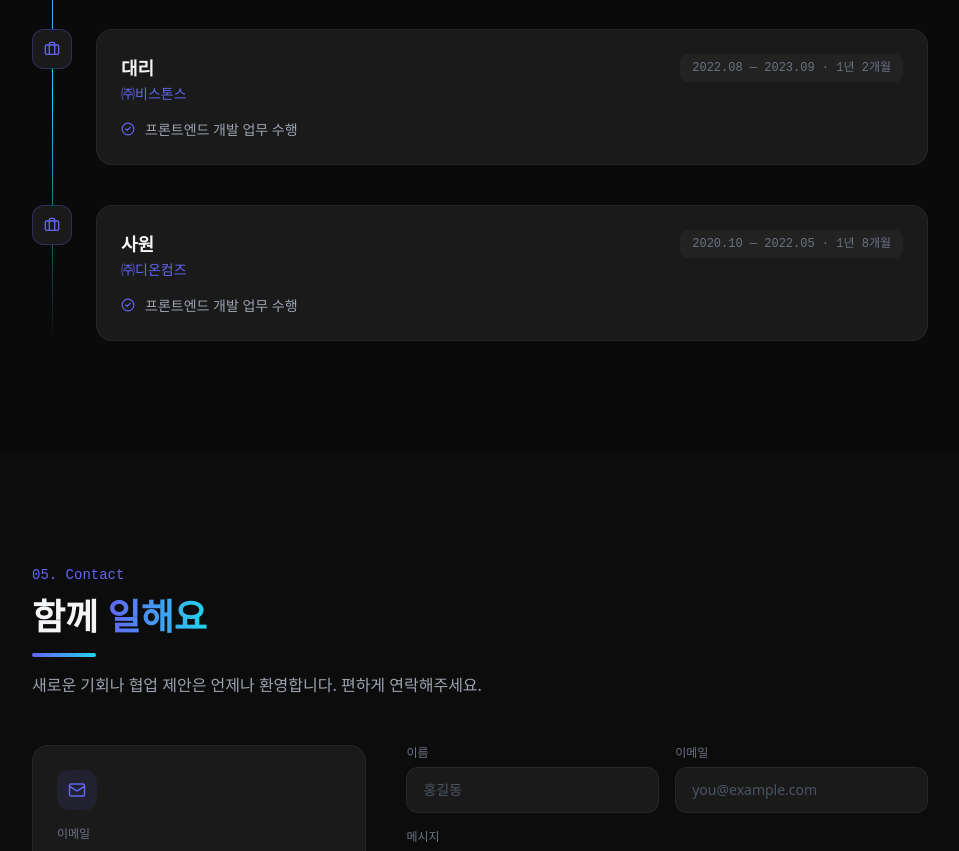
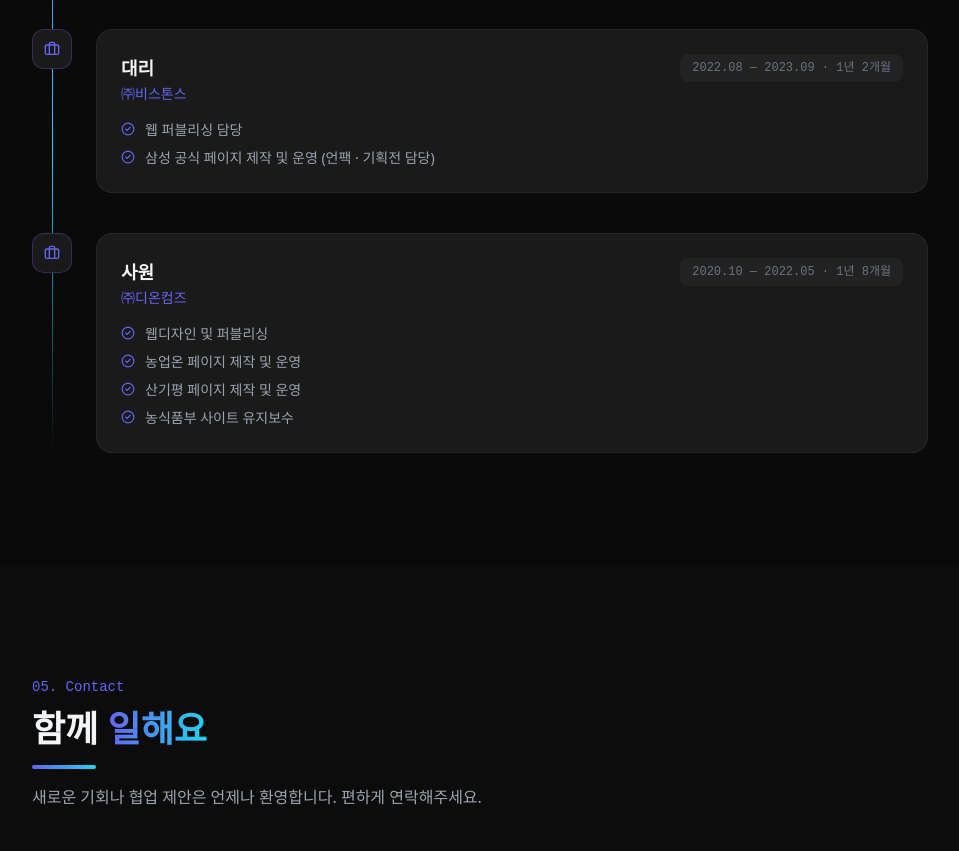
Before and after one commit to show2585-cmd/portfolio, a React (Vite) app: page / in a window 1280 px wide. Shown: the part 3540-4391 px from the top of the page, without its empty margins (160-1119 px from the left). Built offline with nearby package versions, Linux system fonts and the light colour scheme; a web font is replaced by a local one.

Commit message:
content: add detailed experience for 디온컴즈, 비스톤스

```diff
--- a/src/data/portfolio.ts
+++ b/src/data/portfolio.ts
@@ -104,7 +104,8 @@ export const experiences = [
     role: '대리',
     period: '2022.08 — 2023.09 · 1년 2개월',
     description: [
-      '프론트엔드 개발 업무 수행',
+      '웹 퍼블리싱 담당',
+      '삼성 공식 페이지 제작 및 운영 (언팩 · 기획전 담당)',
     ],
   },
   {
@@ -112,7 +113,10 @@ export const experiences = [
     role: '사원',
     period: '2020.10 — 2022.05 · 1년 8개월',
     description: [
-      '프론트엔드 개발 업무 수행',
+      '웹디자인 및 퍼블리싱',
+      '농업온 페이지 제작 및 운영',
+      '산기평 페이지 제작 및 운영',
+      '농식품부 사이트 유지보수',
     ],
   },
 ];
```
